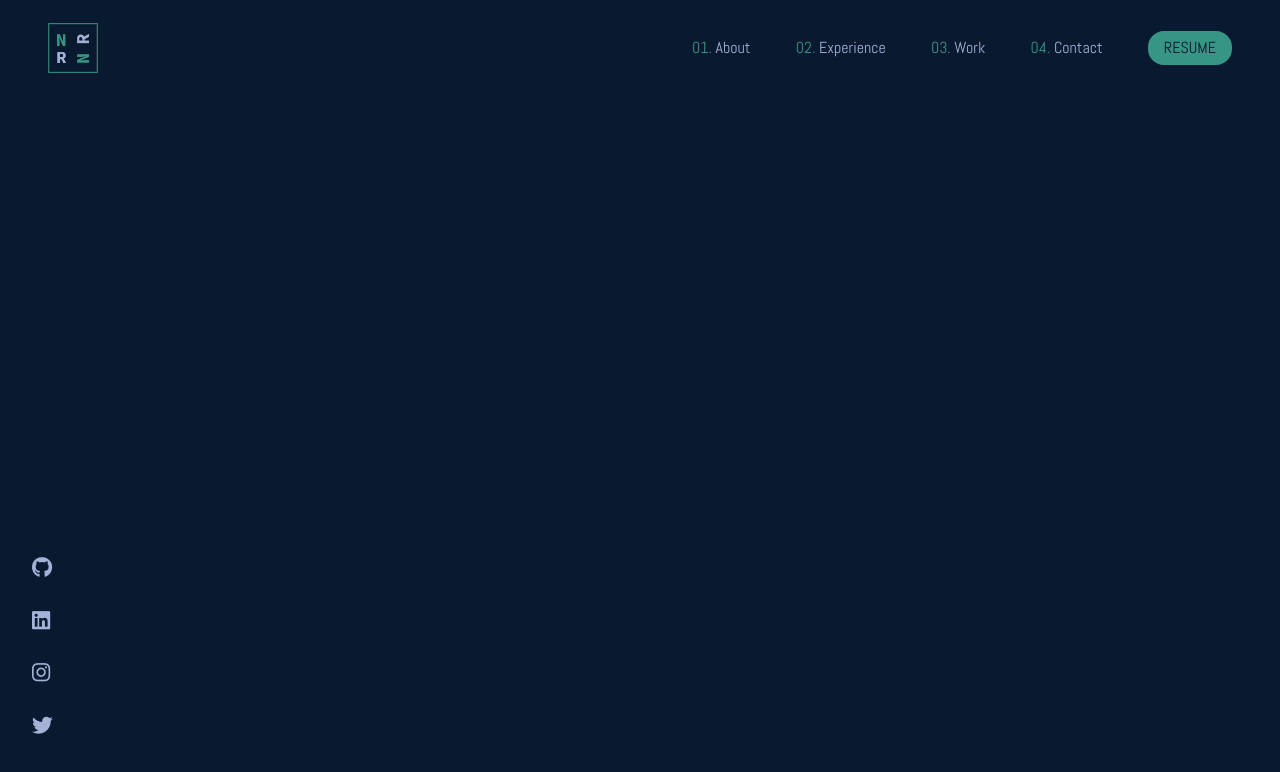
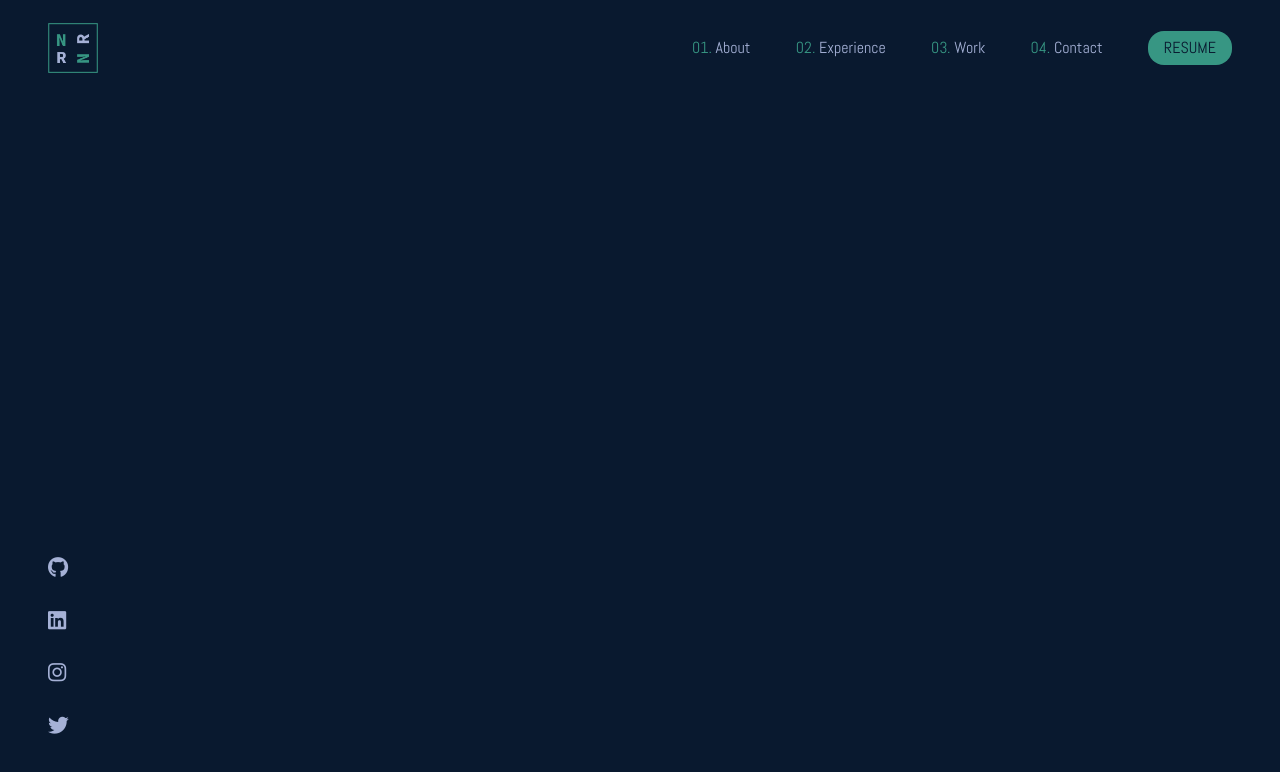
Before and after one commit to radanovicnikola93/portfolio-2022, a website: page index.html in a window 1280 px wide. Drawn offline with Linux system fonts and the light colour scheme; a web font is replaced by a local one.

Commit message:
Fixed alignment of personal-links

```diff
--- a/css/index.css
+++ b/css/index.css
@@ -475,7 +475,7 @@ nav {
 .personal-links {
   height: 30vh;
   position: fixed;
-  left: 2em;
+  left: 3em;
   bottom: 2rem; }
   .personal-links div {
     height: 100%; }
```
